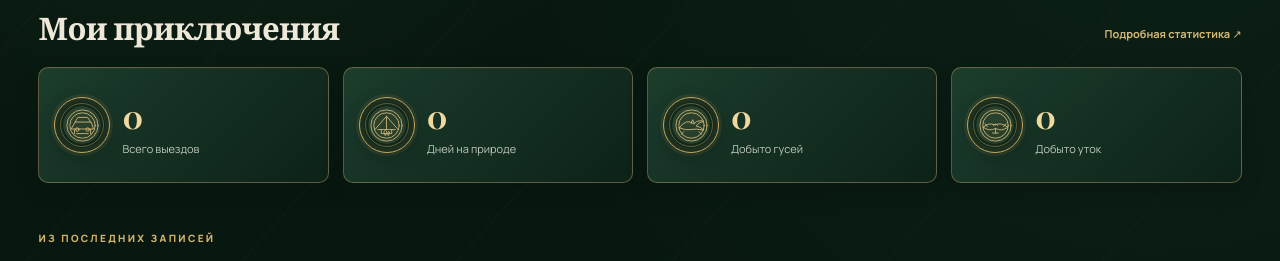
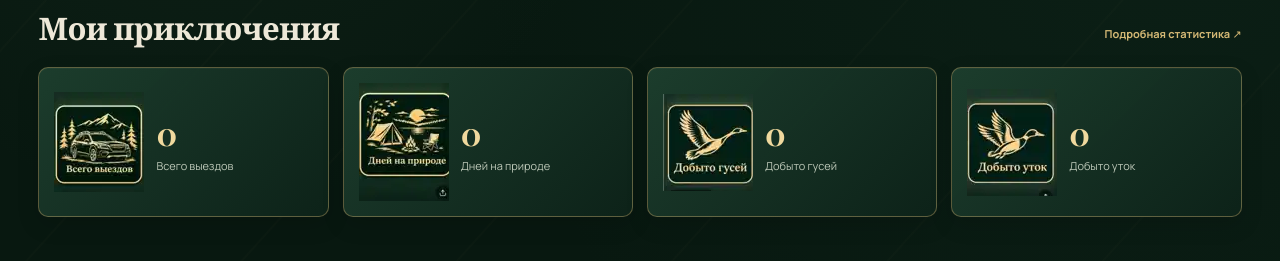
Before and after one commit to ivanovkir3012-blip/atlas-adventures, a React (Vite) app: page / in a window 1280 px wide. Shown: the part 785-1046 px from the top of the page. Built offline with nearby package versions, Linux system fonts and the light colour scheme.

Commit message:
Use the four original gold emblem artworks in Home and Statistics

```diff
--- a/src/App.tsx
+++ b/src/App.tsx
@@ -51,10 +51,10 @@ export default function App() {
     const geese = rows.reduce((sum, row) => sum + Number(row.details?.geese ?? 0), 0);
     const ducks = rows.reduce((sum, row) => sum + Number(row.details?.ducks ?? 0), 0);
     return [
-      { label: 'Всего выездов', value: rows.length, mark: '01' },
-      { label: 'Дней на природе', value: days, mark: '02' },
-      { label: 'Добыто гусей', value: geese, mark: '03' },
-      { label: 'Добыто уток', value: ducks, mark: '04' },
+      { label: 'Всего выездов', value: rows.length, mark: '01', image: 'stat-outings.webp' },
+      { label: 'Дней на природе', value: days, mark: '02', image: 'stat-days.webp' },
+      { label: 'Добыто гусей', value: geese, mark: '03', image: 'stat-geese.webp' },
+      { label: 'Добыто уток', value: ducks, mark: '04', image: 'stat-ducks.webp' },
     ];
   }, [rows]);
 
@@ -199,13 +199,13 @@ export default function App() {
         <section className="category-grid">{cats.map((cat,index) => <button key={cat} className="category-tile" style={{backgroundImage:`linear-gradient(0deg,rgba(4,18,13,.88),rgba(4,18,13,.02) 82%),url(${pics[cat]})`}} onClick={()=>{setCategory(cat);setPage('Выезды')}}><span className="tile-index">0{index+1}</span><strong>{cat}</strong><small>СМОТРЕТЬ ВЫЕЗДЫ ↗</small></button>)}</section>
         <section className="dashboard-section">
           <div className="section-title"><div><span className="eyebrow">ТВОЙ ПУТЬ В ЦИФРАХ</span><h2>Мои приключения</h2></div><button className="text-button" onClick={()=>setPage('Статистика')}>Подробная статистика ↗</button></div>
-          <div className="stat-grid stat-grid-home">{stats.map((stat,index)=><div className="stat-card" key={stat.label}><div className={`stat-emblem emblem-${index+1}`} aria-hidden="true"><svg viewBox="0 0 64 64"><circle cx="32" cy="32" r="27"/><circle cx="32" cy="32" r="22"/>{index===0?<><path d="M13 38h38l-4-12H20zM19 26l5-8h17l5 8M18 39v7m28-7v7M22 46h20"/><circle cx="23" cy="39" r="3"/><circle cx="41" cy="39" r="3"/></>:index===1?<><path d="M12 39 32 16l20 23M17 39h30M23 39v7h18v-7M32 16v23"/><path d="M30 49q-5-5 0-9 5 4 0 9m5 0q-3-4 1-7 4 4-1 7"/></>:index===2?<><path d="M11 36q12-17 25-7 8-8 17-4-9 1-13 8 8 1 13 7-14-3-22-1-9 2-20-3z"/><path d="m31 29 3-7 3 7M18 43l-3 4m30-4 4 4"/></>:<><path d="M11 35q9-9 20-4 11-5 22 4-10 8-21 2-11 6-21-2z"/><path d="M28 32q4-5 8 0m-4 5v8m-5 0h10M18 34l-4-5m32 5 4-5"/></>}</svg></div><div><strong>{stat.value}</strong><small>{stat.label}</small></div></div>)}</div>
+          <div className="stat-grid stat-grid-home">{stats.map((stat,index)=><div className="stat-card" key={stat.label}><img className="stat-emblem-image" src={`${import.meta.env.BASE_URL}images/${stat.image}`} alt={stat.label} /><div><strong>{stat.value}</strong><small>{stat.label}</small></div></div>)}</div>
         </section>
         <section className="dashboard-section recent-section"><div className="section-title"><div><span className="eyebrow">ИЗ ПОСЛЕДНИХ ЗАПИСЕЙ</span><h2>Недавние выезды</h2></div><button className="text-button" onClick={()=>{setCategory('Все');setPage('Выезды')}}>Все выезды ↗</button></div>{renderRecent(rows.slice(0,4))}</section>
         <section className="dashboard-section map-preview"><div className="section-title"><div><span className="eyebrow">ГЕОГРАФИЯ ВПЕЧАТЛЕНИЙ</span><h2>Карта приключений</h2></div><button className="text-button" onClick={()=>setPage('Выезды')}>К выездам ↗</button></div><div className="map-placeholder map-home"><div className="map-lines"/><span className="map-pin">✧</span><p>{rows.some(row=>row.coordinates)?'Точки твоих приключений':'Здесь будут отмечены места твоих выездов'}</p><small>{rows.some(row=>row.coordinates)?'Карта с координатами выездов будет доступна в разделе «Выезды».':'Добавляй координаты в отчётах, чтобы собрать свою карту.'}</small><div className="map-compass">N<br/>✥</div></div></section>
       </>}
       {page === 'Выезды' && <section className="section-page"><div className="section-title"><div><span className="eyebrow">ТВОИ ИСТОРИИ</span><h1>Выезды</h1></div><button className="gold-button" onClick={openNew}>＋ Добавить выезд</button></div><div className="outing-toolbar"><input value={query} onChange={e=>setQuery(e.target.value)} placeholder="Поиск по названию и месту"/><div className="category-filters"><button className={category==='Все'?'active':''} onClick={()=>setCategory('Все')}>Все</button>{cats.map(cat=><button key={cat} className={category===cat?'active':''} onClick={()=>setCategory(cat)}>{cat}</button>)}</div><button className="outline-button" onClick={()=>setShowMap(v=>!v)}>{showMap?'Скрыть карту':'Показать карту'}</button></div>{showMap&&<div className="map-placeholder outing-map"><div className="map-lines"/><span className="map-pin">✧</span><p>Карта выездов</p><small>Отображение точек появится после подключения картографического сервиса.</small></div>}{renderRows(filtered)}</section>}
-      {page === 'Статистика' && <section className="section-page"><span className="eyebrow">АНАЛИТИКА ПРИКЛЮЧЕНИЙ</span><h1>Статистика</h1><div className="stat-grid">{stats.map(stat=><div className="stat-card" key={stat.label}><div className="stat-emblem"><span>{stat.mark}</span></div><div><strong>{stat.value}</strong><small>{stat.label}</small></div></div>)}</div><div className="coming-panel">Графики активности, распределение по категориям и сравнение по годам будут подключены на этапе статистики.</div></section>}
+      {page === 'Статистика' && <section className="section-page"><span className="eyebrow">АНАЛИТИКА ПРИКЛЮЧЕНИЙ</span><h1>Статистика</h1><div className="stat-grid">{stats.map(stat=><div className="stat-card" key={stat.label}><img className="stat-emblem-image" src={`${import.meta.env.BASE_URL}images/${stat.image}`} alt={stat.label} /><div><strong>{stat.value}</strong><small>{stat.label}</small></div></div>)}</div><div className="coming-panel">Графики активности, распределение по категориям и сравнение по годам будут подключены на этапе статистики.</div></section>}
       {page === 'Рекорды' && <section className="section-page"><span className="eyebrow">ЛУЧШИЕ РЕЗУЛЬТАТЫ</span><h1>Рекорды</h1><div className="record-grid">{[['Охота','Лучший результат за один выезд'],['Рыбалка','Максимальный вес улова'],['Кемпинг','Самое продолжительное пребывание'],['Путешествия','Самый длинный маршрут']].map(([name,description])=><div className="record-card" key={name}><span>✧</span><h2>{name}</h2><p>{description}</p><small>Пока нет данных</small></div>)}</div></section>}
       {page === 'Настройки' && <section className="section-page"><span className="eyebrow">УПРАВЛЕНИЕ ПРИЛОЖЕНИЕМ</span><h1>Настройки</h1><div className="settings-grid">{[['Профиль и устройства','Профиль и подключение устройств по QR-коду'],['Синхронизация','Статус, очередь загрузки, Wi-Fi и мобильный интернет'],['Хранилище','Объём данных, локальные копии и корзина'],['Приватность','Доступ к данным и публикация отдельных выездов'],['Экспорт','PDF отчёты, годовая фотокнига и CSV']].map(([title,description])=><div className="setting-card" key={title}><h3>{title}</h3><p>{description}</p><small>Будет реализовано на следующих этапах</small></div>)}</div></section>}
     </main>
```
